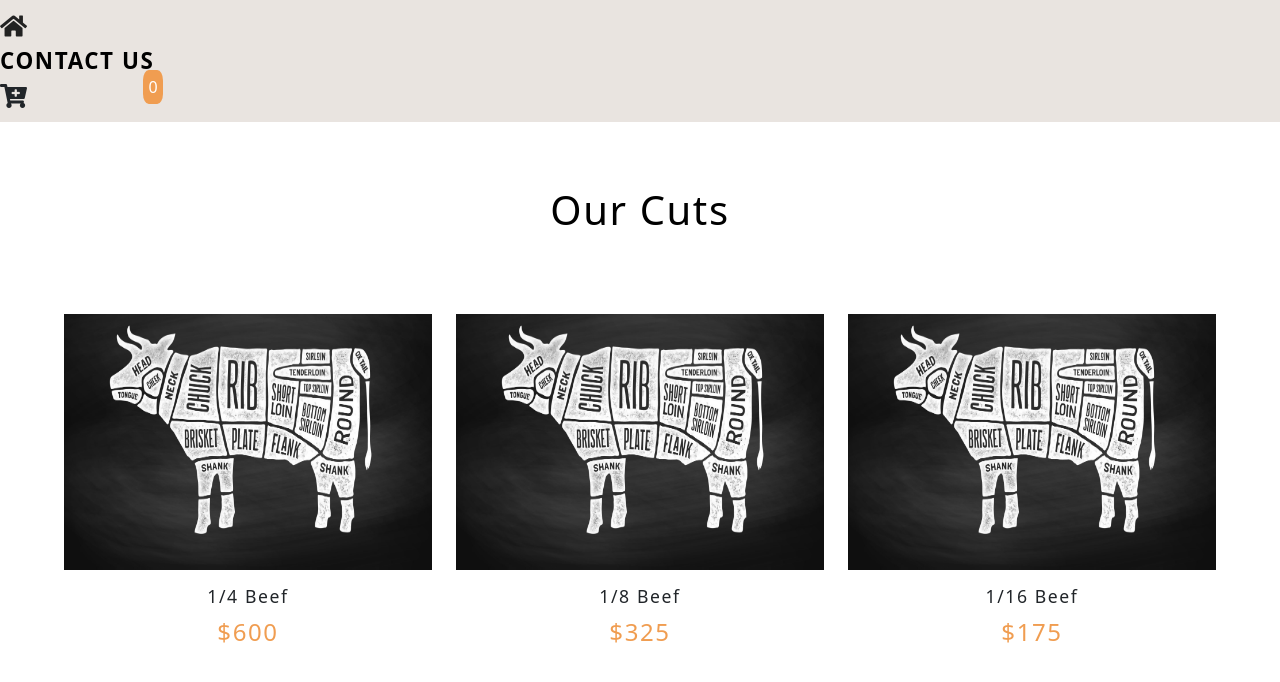
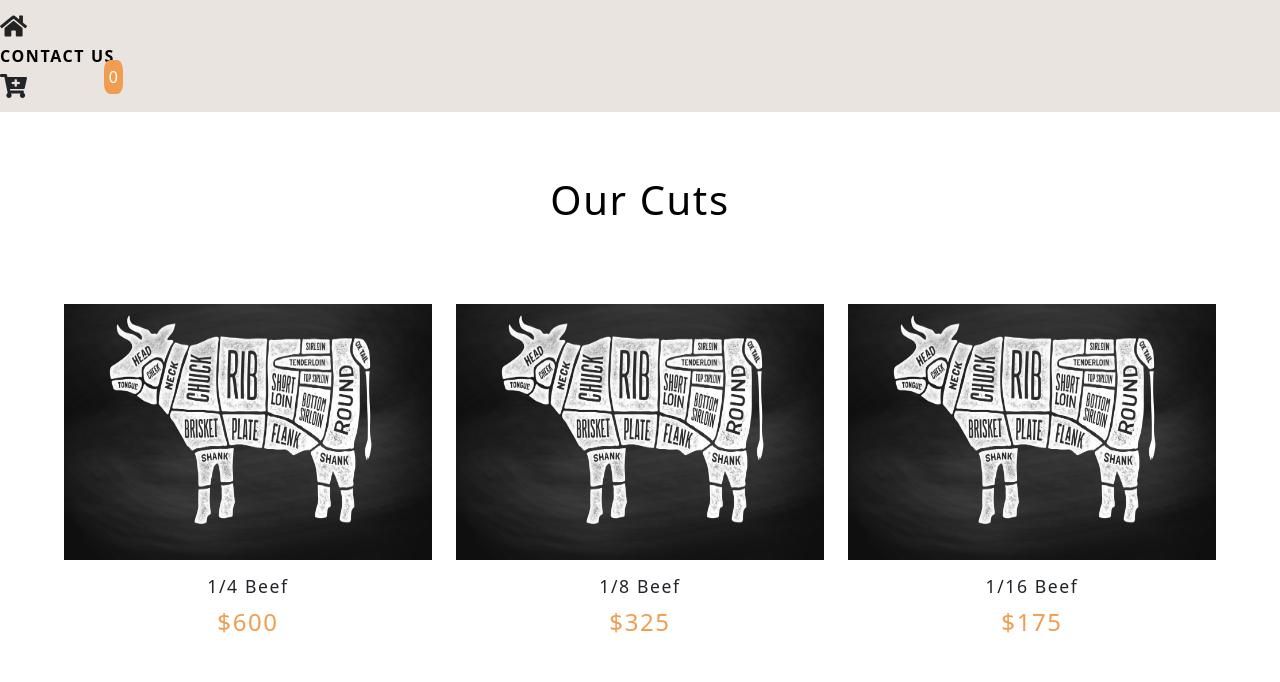
Before and after one commit to SolInvictusx/Personal-Portfolio, a website: page aboutus.html in a window 1280 px wide. Drawn offline with nearby package versions, Linux system fonts and the light colour scheme.

Commit message:
Page size

```diff
--- a/css/lostloop.css
+++ b/css/lostloop.css
@@ -55,7 +55,7 @@ body {
 }
 
 .nav-list {
-    font-size: 1.4rem;
+    font-size: 16px;
     text-transform: uppercase;
     font-weight: bold;
     border-bottom: 4px solid var(--primaryColor);
```
